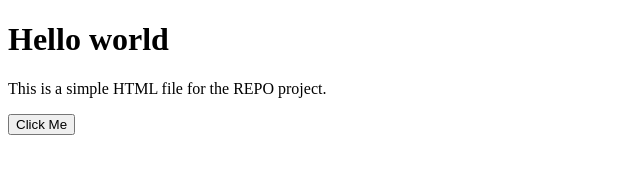
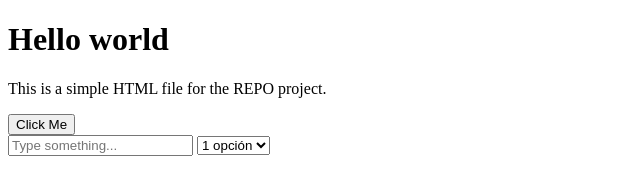
Before and after one commit to JosueHTDev/primer-repo, a plain HTML site: page frontend/index.html in a window 1280 px wide. Shown: the whole page, without its empty margins (0-640 px from the left). Drawn offline with Linux system fonts and the light colour scheme.

Commit message:
subiendo cambios en index.html

```diff
--- a/frontend/index.html
+++ b/frontend/index.html
@@ -15,5 +15,13 @@
     <button type="button" onclick="alert('Button clicked!')">
         Click Me
     </button>
+    <form action="">
+        <input type="text" name="inputField" placeholder="Type something...">
+        <select name="select" id="select">
+            <option value="">1 opción</option>
+            <option value="">2 opción</option>
+            <option value="">3 opción</option>
+        </select>
+    </form>
 </body>
 </html>
```
